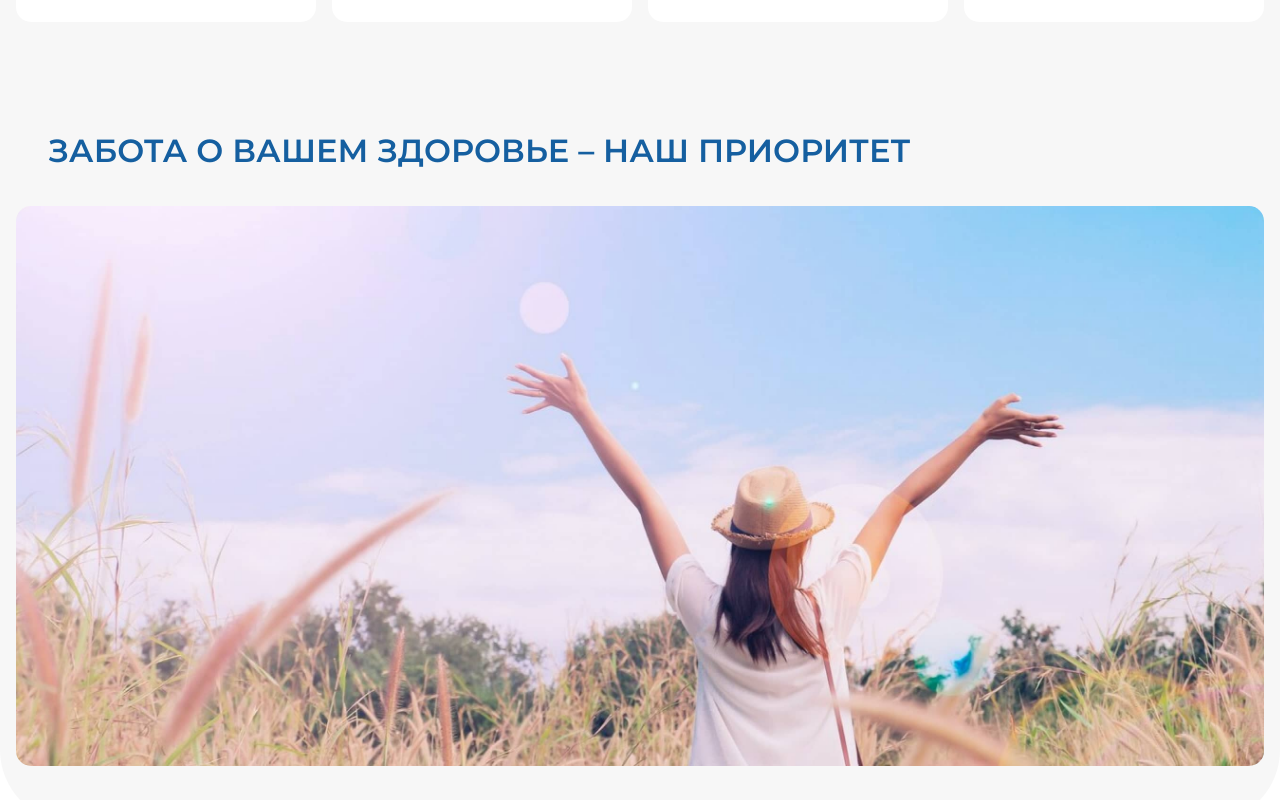
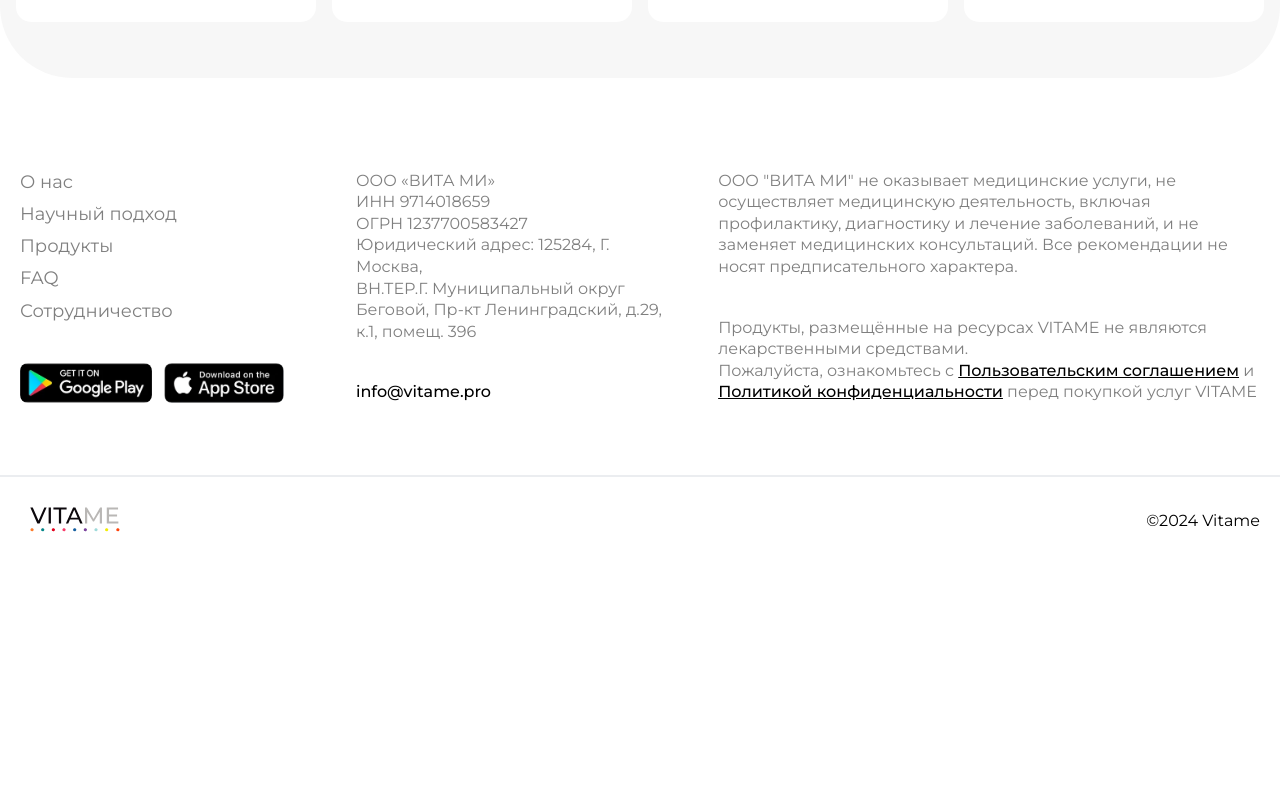
Before and after one commit to itrostik/vitame-alpha, a Next.js app: page / in a window 1280 px wide. Shown: the part 4040-4840 px from the top of the page. After the commit the page ends 4605 px from the top, so only its background shows below. Built offline with nearby package versions, Linux system fonts and the light colour scheme.

Commit message:
ага, нашёл кол-во компонентов с которых начинается баг

```diff
--- a/src/app/page.tsx
+++ b/src/app/page.tsx
@@ -26,7 +26,7 @@
       <Quality />
       <Algorithm />
       <Reason />
-      <Priority />
+      {/*<Priority />*/}
       {/*<Products />*/}
       {/*<Approach />*/}
       {/*<People />*/}
```
